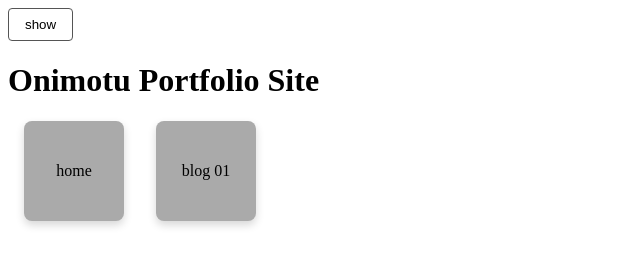
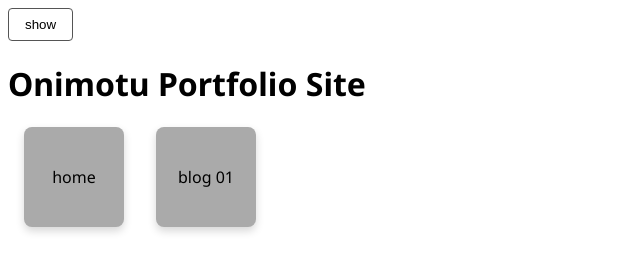
Before and after one commit to onimotu/my-portfolio-site, a plain HTML site: page index.html in a window 1280 px wide. Shown: the whole page, without its empty margins (0-640 px from the left). Drawn offline with nearby package versions, Linux system fonts and the light colour scheme; files that its build step writes are made by us from their sources.

Commit message:
add google font

```diff
--- a/css/style.scss
+++ b/css/style.scss
@@ -6,6 +6,11 @@
 a {
   text-decoration: none;
   color: #000;
+}
+
+// Google Font
+body {
+  font-family: 'Noto Sans', sans-serif;
 }
 
 .red {
--- a/index.html
+++ b/index.html
@@ -6,6 +6,7 @@
   <meta name="viewport" content="width=device-width, initial-scale=1.0">
   <meta http-equiv="X-UA-Compatible" content="ie=edge">
   <title>Onimotu Portfolio Site</title>
+  <link href="https://fonts.googleapis.com/css?family=Noto+Sans:400,700&display=swap" rel="stylesheet">
   <link rel="stylesheet" href="/css/style.css">
 </head>
 
```
